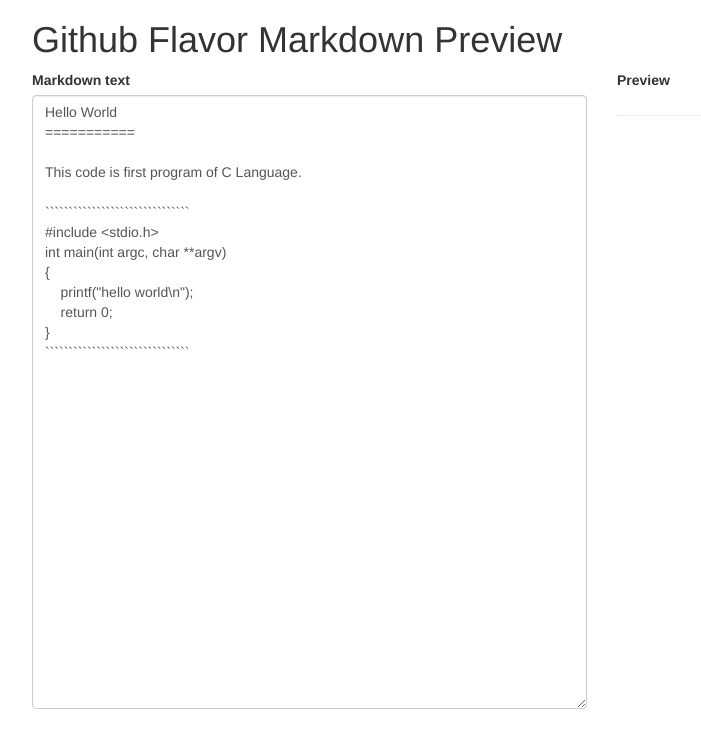
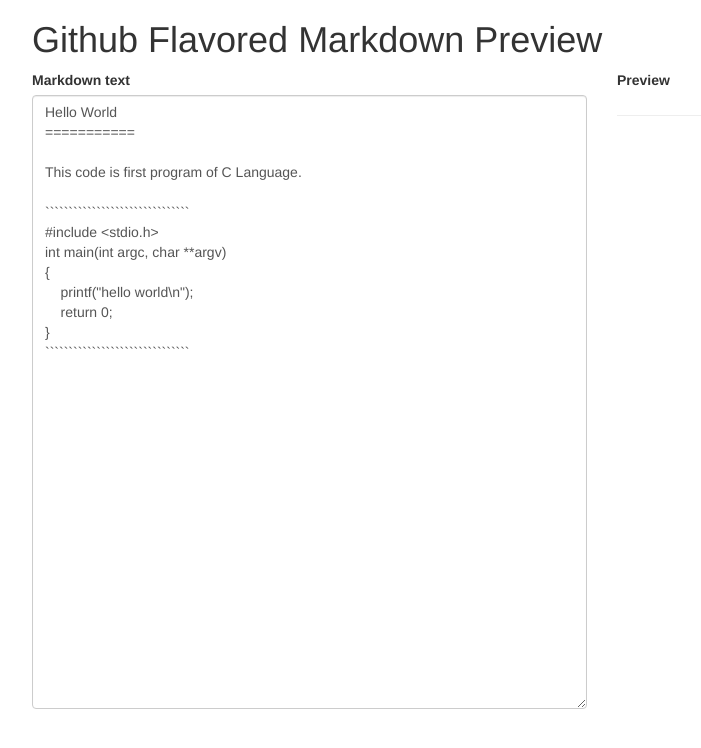
Before and after one commit to ikesato/markdown-preview, a plain HTML site: page index.html in a window 1280 px wide. Shown: the whole page, without its empty margins (38-739 px from the left). Drawn offline with nearby package versions, Linux system fonts and the light colour scheme; no server answers.

Commit message:
Chagne title

```diff
--- a/index.html
+++ b/index.html
@@ -4,12 +4,12 @@
     <meta charset="utf-8">
     <meta http-equiv="X-UA-Compatible" content="IE=edge">
     <meta name="viewport" content="width=device-width, initial-scale=1">
-    <title>Github Flavor Markdown Preview</title>
+    <title>Github Flavored Markdown Preview</title>
     <link href="css/bootstrap.min.css" rel="stylesheet">
   </head>
   <body>
     <div class="container">
-      <h1>Github Flavor Markdown Preview</h1>
+      <h1>Github Flavored Markdown Preview</h1>
       <div class="row">
         <div class="col-md-6">
           <label for="exampleInputEmail1">Markdown text</label>
```
